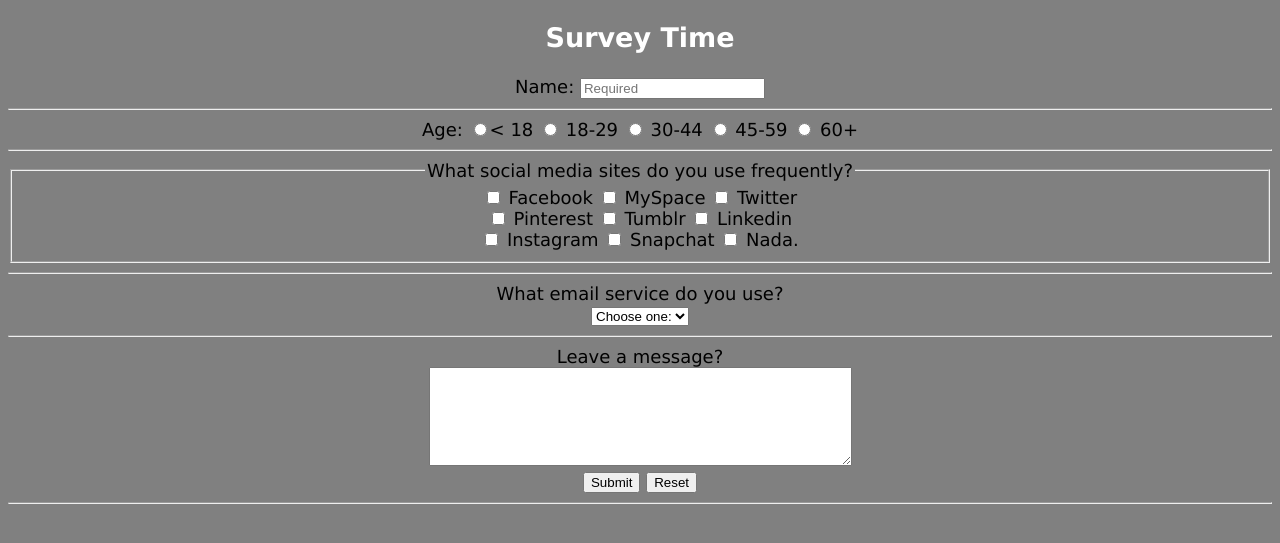
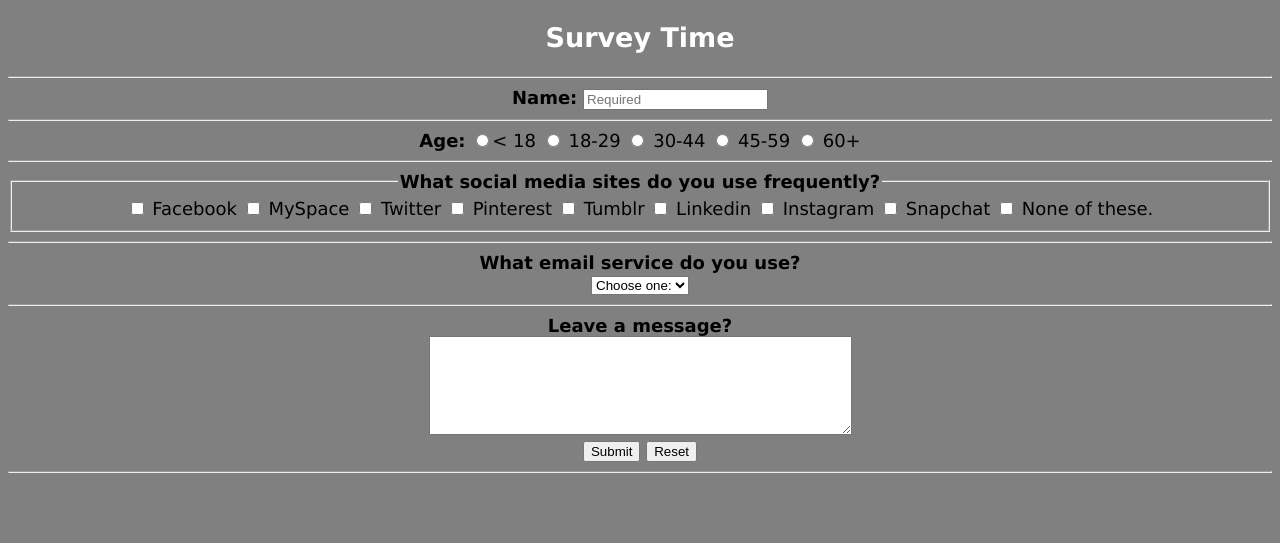
Before and after one commit to jamagdaleno/jamagdaleno, a PHP site: page /hw/hw3/index.php?name=1 in a window 1280 px wide. Shown: the top 543 px of the page. Run offline with PHP 8.4, Linux system fonts and the light colour scheme; data that the repository does not hold is empty.

Commit message:
Add files via upload

```diff
--- a/hw/hw3/css/styles.css
+++ b/hw/hw3/css/styles.css
@@ -12,3 +12,7 @@ textarea {
 h2 {
     color:white;
 }
+
+.question {
+    font-weight:bold;
+}
--- a/hw/hw3/index.php
+++ b/hw/hw3/index.php
@@ -44,28 +44,25 @@
         {
             global $name, $age, $social, $email, $message;
         }
-
+        //create variables
         $name = $_GET['name'];
         $age = $_GET['age'];
         $social = $_GET['social'];
         $email = $_GET['email'];
         $message = $_GET['message'];
 
-        if (htmlForm())
-        {
-            echo "Thanks for taking the time to complete my survey," . $name . "!";
-        }
-        //end of php code
+
+        //                      end of php code and start of html code
     ?>
     <h2>Survey Time</h2>
-
+    <hr>
         <form method="get" action="http://webdevbasics.net/scripts/demo.php">
 
-            <label for="Name">Name:</label>
+            <label for="Name"><span class="question">Name:</span></label>
                 <input type="text" name="name" alt="Name?" size="20" placeholder="Required" required="required" />
             <hr>
 
-            <label for="Age">Age:</label>
+            <label for="Age"><span class="question">Age:</span></label>
                 <input type="radio" name="age" alt="Age?" value="<18">< 18
                 <input type="radio" name="age" alt="Age?" value="18-29"> 18-29
                 <input type="radio" name="age" alt="Age?" value="30-44"> 30-44
@@ -74,21 +71,21 @@
             <hr>
 
             <fieldset>
-                <legend>What social media sites do you use frequently?</legend>
-                    <input type="checkbox" name="color" alt="Social Media" id="Facebook" value="Facebook"> Facebook
-                    <input type="checkbox" name="color" alt="Social Media" id="MySpcae" value="MySpace"> MySpace
-                    <input type="checkbox" name="color" alt="Social Media" id="Twitter" value="Twitter"> Twitter<br>
-                    <input type="checkbox" name="color" alt="Social Media" id="Pinterest" value="Pinterest"> Pinterest
-                    <input type="checkbox" name="color" alt="Social Media" id="Tumblr" value="Tumblr"> Tumblr
-                    <input type="checkbox" name="color" alt="Social Media" id="LinkedIn" value="LinkedIn"> Linkedin<br>
-                    <input type="checkbox" name="color" alt="Social Media" id="Instagram" value="Instagram"> Instagram
-                    <input type="checkbox" name="color" alt="Social Media" id="Snapchat" value="Snapchat"> Snapchat
-                    <input type="checkbox" name="color" alt="Social Media" id="None" value="None"> Nada.<br>
+                <legend><span class="question">What social media sites do you use frequently?</span></legend>
+                    <input type="checkbox" name="social" alt="Social Media" id="Facebook" value="Facebook"> Facebook
+                    <input type="checkbox" name="social" alt="Social Media" id="MySpcae" value="MySpace"> MySpace
+                    <input type="checkbox" name="social" alt="Social Media" id="Twitter" value="Twitter"> Twitter
+                    <input type="checkbox" name="social" alt="Social Media" id="Pinterest" value="Pinterest"> Pinterest
+                    <input type="checkbox" name="social" alt="Social Media" id="Tumblr" value="Tumblr"> Tumblr
+                    <input type="checkbox" name="social" alt="Social Media" id="LinkedIn" value="LinkedIn"> Linkedin
+                    <input type="checkbox" name="social" alt="Social Media" id="Instagram" value="Instagram"> Instagram
+                    <input type="checkbox" name="social" alt="Social Media" id="Snapchat" value="Snapchat"> Snapchat
+                    <input type="checkbox" name="social" alt="Social Media" id="None" value="None"> None of these.
             </fieldset>
             <hr>
 
-            What email service do you use?<br>
-            <select name="Email" id="Email">
+            <span class="question">What email service do you use?</span><br>
+            <select name="email" id="email">
                 <option value="" selected="selected" alt="Choose one:">Choose one:</option>
                 <option value="Gmail" alt="Gmail">Gmail</option>
                 <option value="Yahoo" alt="Yahoo">Yahoo</option>
@@ -97,7 +94,7 @@
             </select>
             <hr>
 
-            <label for="message">Leave a message?</label>
+            <label for="message"><span class="question">Leave a message?</span></label>
             <br>
             <textarea name="message" id="message "cols="50" rows="5" maxlength="500"></textarea>
             <br>
@@ -107,5 +104,11 @@
             <hr>
 
         </form>
+        <?php
+                    if (htmlForm())
+        {
+            echo "Thanks for taking the time to complete my survey," . $name . "!";
+        }
+        ?>
     </body>
 </html>
```
